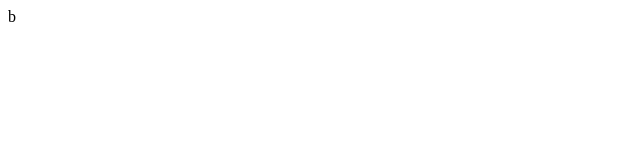
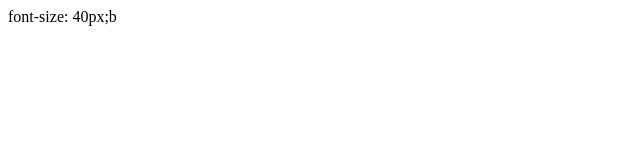
Before and after one commit to volmcat/amplify, a plain HTML site: page index.html in a window 1280 px wide. Shown: the whole page, without its empty margins (0-640 px from the left). Drawn offline with Linux system fonts and the light colour scheme.

Commit message:
Update index.html

```diff
--- a/index.html
+++ b/index.html
@@ -1,5 +1,5 @@
 <!--Buy bitcoin-->
 <html>
   <head></head>
-  <body>b</body>
+  <body>font-size: 40px;b</body>
 </html>
```
